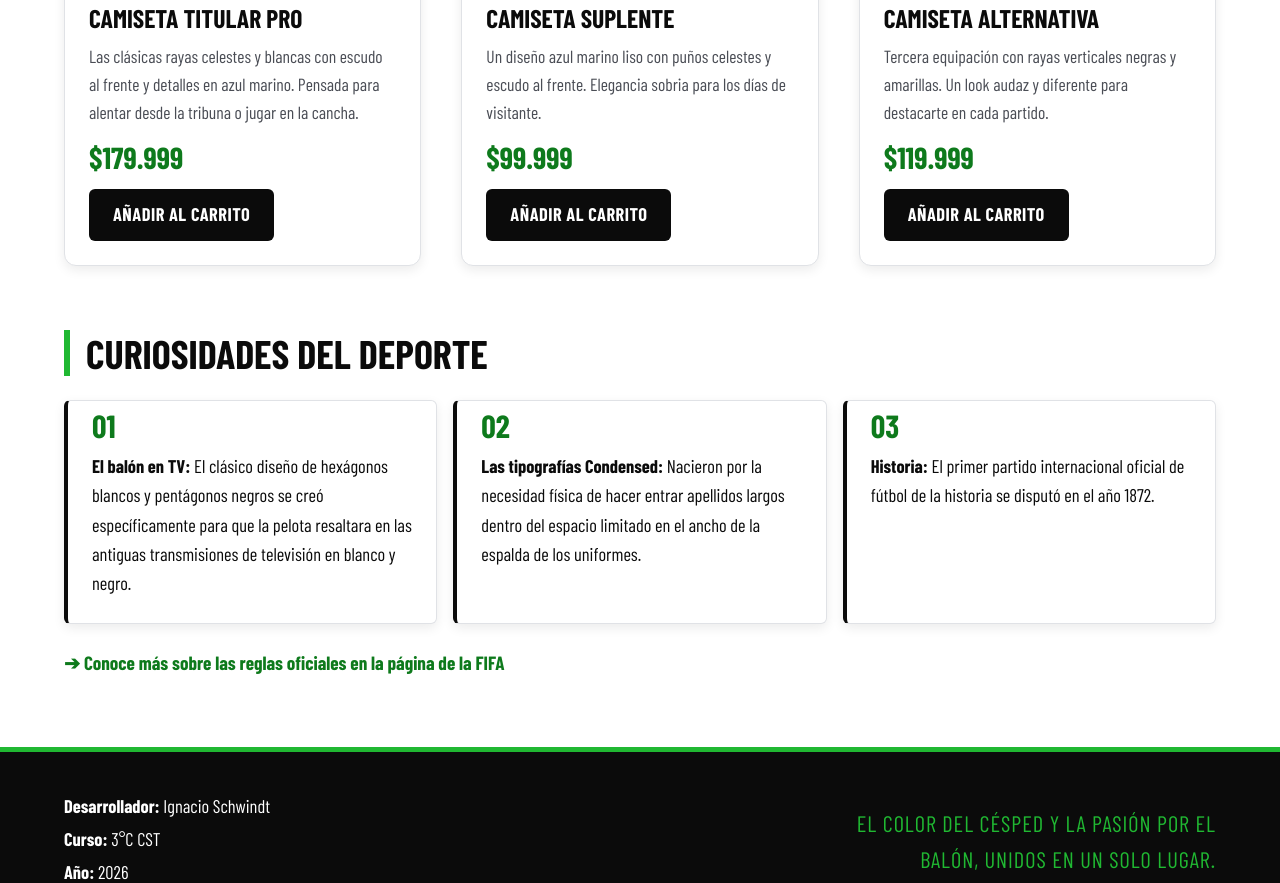
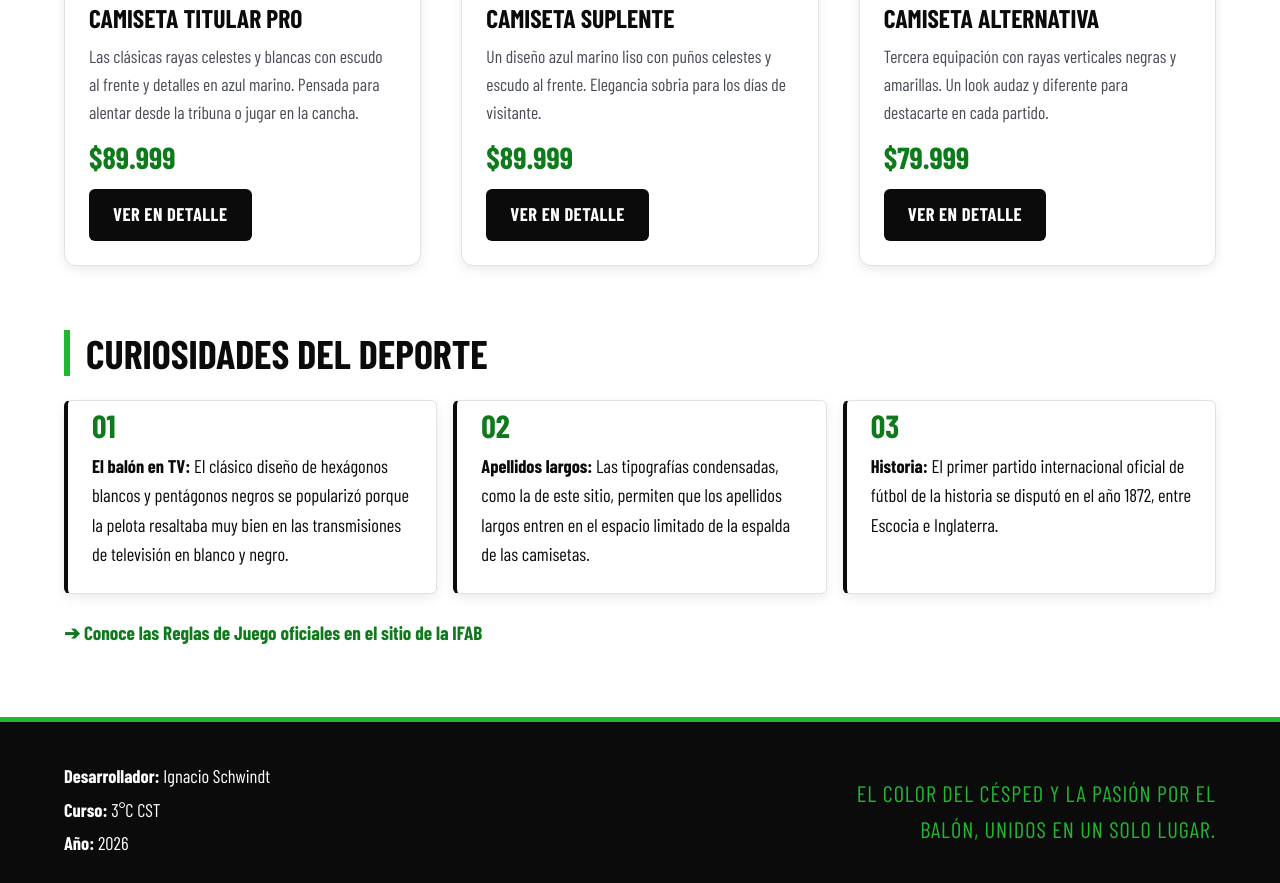
Before and after one commit to NachoSchwindt/Schwindt-LugarFutbol, a plain HTML site: page index.html in a window 1280 px wide. Shown: the part 1450-2333 px from the top of the page. Drawn offline with nearby package versions, Linux system fonts and the light colour scheme; a web font is replaced by a local one.

Commit message:
Elimina contenido anterior

```diff
--- a/index.html
+++ b/index.html
@@ -6,13 +6,16 @@
     <meta name="description" content="El Lugar del Fútbol: indumentaria y equipamiento deportivo con una mirada neutral. Camisetas titular, suplente y alternativa.">
     <title>El Lugar del Fútbol | Tienda Deportiva Neutral</title>
 
+    <!-- Ícono de la pestaña -->
+    <link rel="icon" type="image/svg+xml" href="img/favicon.svg">
+
     <!-- Fuente Barlow Condensed (Google Fonts) -->
     <link rel="preconnect" href="https://fonts.googleapis.com">
     <link rel="preconnect" href="https://fonts.gstatic.com" crossorigin>
-    <link href="https://fonts.googleapis.com/css2?family=Barlow+Condensed:ital,wght@0,400;0,600;0,700;1,400&display=swap" rel="stylesheet">
+    <link href="https://fonts.googleapis.com/css2?family=Barlow+Condensed:wght@400;600;700&display=swap" rel="stylesheet">
 
     <!-- Hoja de estilos externa -->
-    <link rel="stylesheet" href="styles.css">
+    <link rel="stylesheet" href="css/styles.css">
 </head>
 <body>
 
@@ -57,29 +60,29 @@
         <!-- SECCIÓN 3: Catálogo (tarjetas) -->
         <section id="tienda">
             <h2>Catálogo de Productos</h2>
-            <p class="seccion-intro">Explora nuestra selección. Próximamente habilitaremos la categorización por camisetas y accesorios.</p>
+            <p class="seccion-intro">Explora nuestra selección de camisetas. Muy pronto sumaremos nuevas categorías y accesorios.</p>
 
             <div class="catalogo-grid">
                 <!-- Producto 1 -->
                 <article class="producto-card">
                     <div class="img-container">
-                        <img src="imagen-camiseta-titular.jpg"
-                             alt="Camiseta titular de Racing Club con rayas verticales celestes y blancas y cuello azul marino"
+                        <img src="img/camiseta-titular.jpg"
+                             alt="Camiseta titular con rayas verticales celestes y blancas y cuello azul marino"
                              width="1000" height="1000" loading="lazy">
                         <span class="producto-etiqueta">Titular</span>
                     </div>
                     <div class="producto-info">
                         <h3>Camiseta Titular Pro</h3>
                         <p class="producto-descripcion">Las clásicas rayas celestes y blancas con escudo al frente y detalles en azul marino. Pensada para alentar desde la tribuna o jugar en la cancha.</p>
-                        <p class="producto-precio">$179.999</p>
-                        <a href="#" class="btn-comprar">Añadir al carrito</a>
+                        <p class="producto-precio">$89.999</p>
+                        <a href="img/camiseta-titular.jpg" class="btn-comprar" target="_blank" rel="noopener noreferrer">Ver en detalle</a>
                     </div>
                 </article>
 
                 <!-- Producto 2 -->
                 <article class="producto-card">
                     <div class="img-container">
-                        <img src="imagen-camiseta-suplente.jpg"
+                        <img src="img/camiseta-suplente.jpg"
                              alt="Camiseta suplente azul marino con escudo celeste y blanco y puños celestes"
                              width="447" height="447" loading="lazy">
                         <span class="producto-etiqueta">Suplente</span>
@@ -87,15 +90,15 @@
                     <div class="producto-info">
                         <h3>Camiseta Suplente</h3>
                         <p class="producto-descripcion">Un diseño azul marino liso con puños celestes y escudo al frente. Elegancia sobria para los días de visitante.</p>
-                        <p class="producto-precio">$99.999</p>
-                        <a href="#" class="btn-comprar">Añadir al carrito</a>
+                        <p class="producto-precio">$89.999</p>
+                        <a href="img/camiseta-suplente.jpg" class="btn-comprar" target="_blank" rel="noopener noreferrer">Ver en detalle</a>
                     </div>
                 </article>
 
                 <!-- Producto 3 -->
                 <article class="producto-card">
                     <div class="img-container">
-                        <img src="imagen-camiseta-alternativa.jpg"
+                        <img src="img/camiseta-alternativa.jpg"
                              alt="Camiseta alternativa con rayas verticales negras y amarillas"
                              width="600" height="600" loading="lazy">
                         <span class="producto-etiqueta">Alternativa 2026</span>
@@ -103,8 +106,8 @@
                     <div class="producto-info">
                         <h3>Camiseta Alternativa</h3>
                         <p class="producto-descripcion">Tercera equipación con rayas verticales negras y amarillas. Un look audaz y diferente para destacarte en cada partido.</p>
-                        <p class="producto-precio">$119.999</p>
-                        <a href="#" class="btn-comprar">Añadir al carrito</a>
+                        <p class="producto-precio">$79.999</p>
+                        <a href="img/camiseta-alternativa.jpg" class="btn-comprar" target="_blank" rel="noopener noreferrer">Ver en detalle</a>
                     </div>
                 </article>
             </div>
@@ -114,14 +117,14 @@
         <section id="datos">
             <h2>Curiosidades del Deporte</h2>
             <ul class="lista-curiosidades">
-                <li><strong>El balón en TV:</strong> El clásico diseño de hexágonos blancos y pentágonos negros se creó específicamente para que la pelota resaltara en las antiguas transmisiones de televisión en blanco y negro.</li>
-                <li><strong>Las tipografías Condensed:</strong> Nacieron por la necesidad física de hacer entrar apellidos largos dentro del espacio limitado en el ancho de la espalda de los uniformes.</li>
-                <li><strong>Historia:</strong> El primer partido internacional oficial de fútbol de la historia se disputó en el año 1872.</li>
+                <li><strong>El balón en TV:</strong> El clásico diseño de hexágonos blancos y pentágonos negros se popularizó porque la pelota resaltaba muy bien en las transmisiones de televisión en blanco y negro.</li>
+                <li><strong>Apellidos largos:</strong> Las tipografías condensadas, como la de este sitio, permiten que los apellidos largos entren en el espacio limitado de la espalda de las camisetas.</li>
+                <li><strong>Historia:</strong> El primer partido internacional oficial de fútbol de la historia se disputó en el año 1872, entre Escocia e Inglaterra.</li>
             </ul>
 
             <!-- Enlace externo -->
-            <a href="https://www.fifa.com/es/about-fifa" target="_blank" rel="noopener noreferrer" class="enlace-externo">
-                ➔ Conoce más sobre las reglas oficiales en la página de la FIFA
+            <a href="https://theifab.com/es" target="_blank" rel="noopener noreferrer" class="enlace-externo">
+                ➔ Conoce las Reglas de Juego oficiales en el sitio de la IFAB
             </a>
         </section>
     </main>
```
Also changed, not shown: css/styles.css (renamed from styles.css), img/camiseta-alternativa.jpg (renamed from imagen-camiseta-alternativa.jpg), img/camiseta-suplente.jpg (renamed from imagen-camiseta-suplente.jpg), img/camiseta-titular.jpg (renamed from imagen-camiseta-titular.jpg), img/favicon.svg (added).
